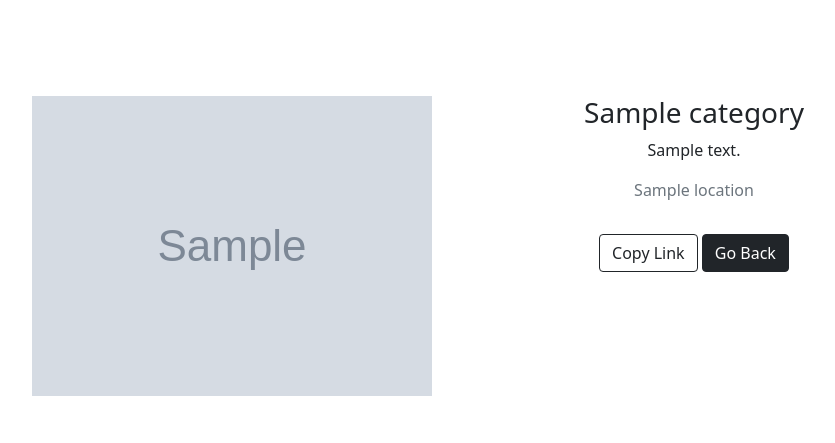
After one commit to ephraim-kamau54/Personal-Gallery-Application, a Django app: template photo/templates/all-photos/photos.html in a window 1280 px wide. The commit adds this page. Shown: the top 443 px of the page, without its empty margins (177-1012 px from the left). Run offline with Django 3.2, Linux system fonts and the light colour scheme; the template is opened without the code that fills it: most values are stand-ins (such as "Sample title", 1, 10 or a date in 2020); grey boxes marked "Sample" are stand-in pictures; some libraries are stand-ins or nearby versions.

Commit message:
created photos.html file

```diff
--- /dev/null
+++ b/photo/templates/all-photos/photos.html
@@ -0,0 +1,58 @@
+<!DOCTYPE html>
+<html>
+
+<head>
+    <meta charset='utf-8'>
+    <meta http-equiv='X-UA-Compatible' content='IE=edge'>
+    <title>Photo</title>
+    <meta name='viewport' content='width=device-width, initial-scale=1'>
+    <link href="https://cdn.jsdelivr.net/npm/bootstrap@5.0.0-beta1/dist/css/bootstrap.min.css" rel="stylesheet"
+        integrity="sha384-giJF6kkoqNQ00vy+HMDP7azOuL0xtbfIcaT9wjKHr8RbDVddVHyTfAAsrekwKmP1" crossorigin="anonymous">
+</head>
+
+<body class="m-5">
+    <div class="container">
+        <div class="container my-5 py-5 z-depth-1">
+
+            <!--Section: Content-->
+            <section class="px-md-5 mx-md-5 dark-grey-text text-center text-lg-left">
+
+                <!--Grid row-->
+                <div class="row">
+
+
+                    <!--Grid column-->
+                    <div class="col-lg-6 mb-4 mb-lg-0 d-flex align-items-center justify-content-center">
+
+                        <img style="max-width: 100%; max-height: 100%;" src="{{image.image.url}}">
+
+                    </div>
+                    <!--Grid column-->
+
+                    <!--Grid column-->
+                    <div class="col-lg-6 mb-4 mb-lg-0">
+
+                        <h3 class="font-weight-bold">{{image.category}}</h3>
+
+                        <p class="font-weight-bold">{{image.description}}</p>
+
+                        <p class="text-muted">{{image.location}}</p>
+                        <button class="btn btn-outline-dark copy-btn">Copy Link</button>
+                        <a href="{% url 'home' %}" class="btn btn-dark my-3">Go Back</a>
+
+                    </div>
+                    <!--Grid column-->
+
+                </div>
+                <!--Grid row-->
+
+
+            </section>
+            <!--Section: Content-->
+
+
+        </div>
+    </div>
+</body>
+
+</html>
--- a/photo/urls.py
+++ b/photo/urls.py
@@ -9,7 +9,8 @@ urlpatterns=[
     url(r'^search/', views.search_results, name='search_results'),
     url(r'^article/(\d+)',views.article,name ='article'),
     url(r'^location/(\d+)',views.filter_by_location,name='location'),
-    url(r'^gallery/',views.gallery,name='gallery')
+    url(r'^gallery/',views.gallery,name='gallery'),
+    url(r'^photo/<int:id>', views.viewPhoto, name='photo')
 ]
 if settings.DEBUG:
     urlpatterns+= static(settings.MEDIA_URL, document_root = settings.MEDIA_ROOT)
```
Also changed, not shown: photo/templates/all-photos/all-images.html (+4 -4 lines), photo/views.py (+8 -0 lines).
